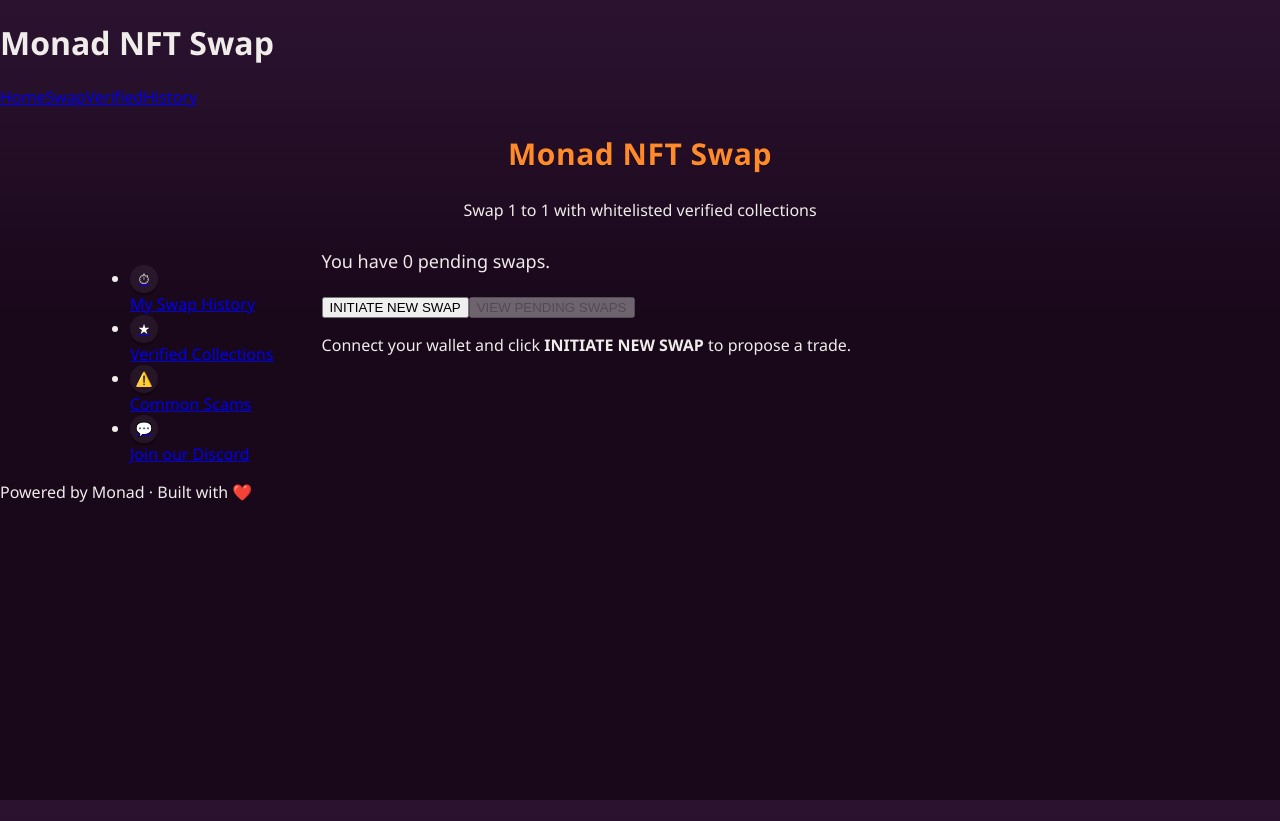
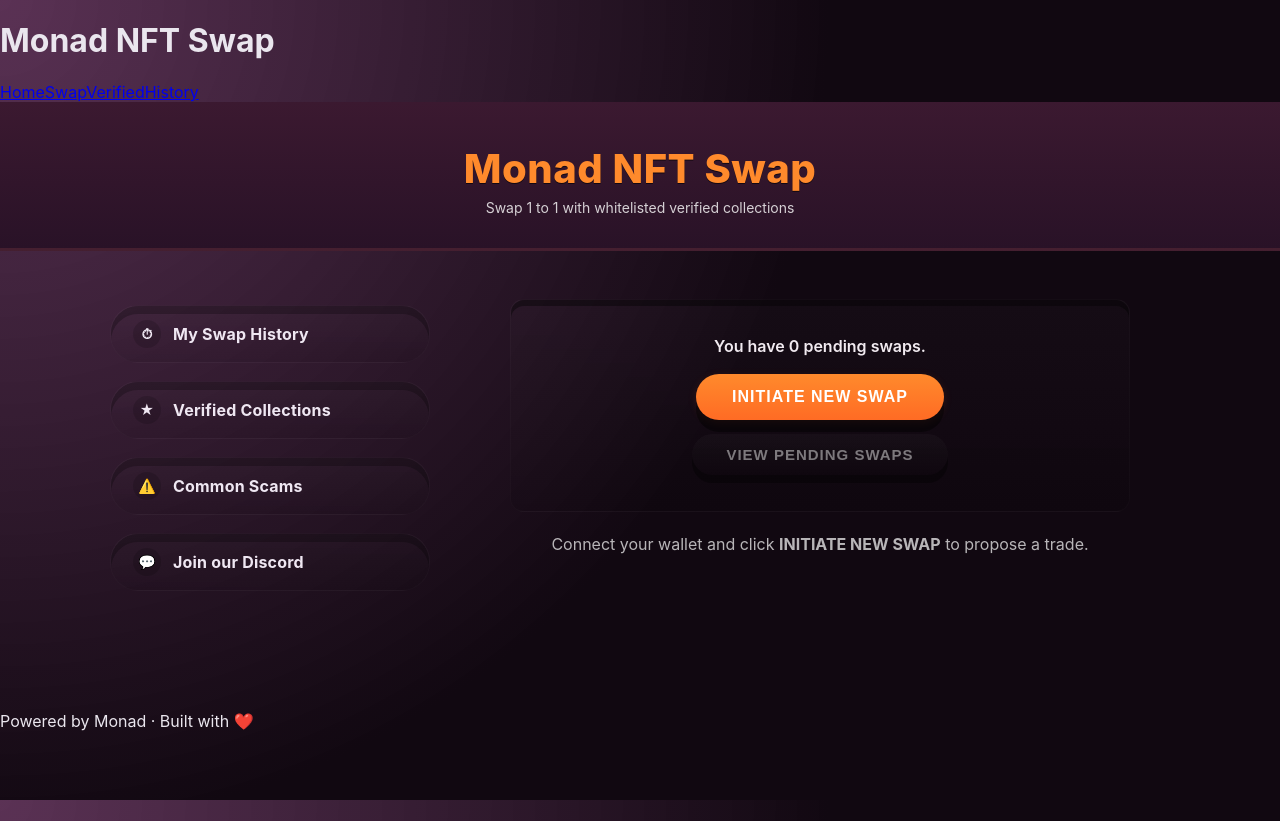
Before and after one commit to FreezyDan/monad-nft-swap, a React (Vite) app in the folder frontend/: page /swap in a window 1280 px wide. Built offline with nearby package versions, Linux system fonts and the light colour scheme; what @rainbow-me/rainbowkit, wagmi would draw is missing.

Commit message:
chore: initial push with frontend

```diff
--- a/frontend/src/index.css
+++ b/frontend/src/index.css
@@ -1,254 +1,219 @@
-/* src/index.css - full file */
-/* Basic reset and font stack */
+/* src/index.css - full stylesheet for the swap UI */
+/* Colors chosen to match the Famous Fox feel */
 :root{
-  --bg-dark: #0b0710;
-  --purple-900: #240b2a; /* deep purple */
-  --purple-800: #2e0f36;
-  --panel: rgba(0,0,0,0.6);
-  --accent-orange: #ff8a2b;
-  --accent-orange-dark: #d6671b;
-  --muted: #c9c0d3;
-  --pill-dark: rgba(255,255,255,0.06);
+  --bg-dark: #0f0610;
+  --purple-900: #2b1230;
+  --purple-800: #291227;
+  --purple-700: #2d0f2a;
+  --panel-bg: #120814;
+  --accent-orange: #ff8a2c;
+  --accent-orange-2: #ff6b24;
+  --muted: #bdb1c0;
+  --pill-bg: rgba(255,255,255,0.04);
+  --pill-border: rgba(0,0,0,0.25);
+  --shadow-strong: rgba(0,0,0,0.55);
 }
 
-* { box-sizing: border-box; }
-html,body,#root { height: 100%; }
-body {
-  margin: 0;
-  font-family: "Segoe UI", Roboto, "Helvetica Neue", Arial, sans-serif;
-  background: linear-gradient(180deg, #2b1330 0%, #19071a 40%), var(--bg-dark);
-  color: #efece9;
+*{box-sizing:border-box}
+html,body,#root{height:100%}
+body{
+  margin:0;
+  font-family:"Inter",system-ui,-apple-system,"Segoe UI",Roboto,"Helvetica Neue",Arial;
+  background:radial-gradient(circle at top left,rgba(62,14,55,0.85) 0%,rgba(17,8,17,1) 55%);
+  color:#eae6ee;
   -webkit-font-smoothing:antialiased;
   -moz-osx-font-smoothing:grayscale;
 }
 
-/* Header */
-.site-header {
-  background: linear-gradient(180deg, rgba(44,16,36,0.95), rgba(21,7,19,0.95));
-  border-bottom: 1px solid rgba(255,140,70,0.06);
-  padding: 18px 0;
-  position: sticky;
-  top: 0;
-  z-index: 30;
+.container{
+  max-width:1100px;
+  margin:0 auto;
+  padding:36px 20px;
+}
+
+/* Header positioning */
+.app-header{
+  position:relative;
+  height:0;                   /* Do not affect layout height */
+  z-index:50;
 }
 .header-inner{
-  width: min(1200px, 94%);
-  margin: 0 auto;
-  display: flex;
-  align-items: center;
-  justify-content: space-between;
+  position:fixed;
+  top:14px;
+  left:0;
+  right:0;
+  max-width:1100px;
+  margin:0 auto;
+  display:flex;
+  justify-content:space-between;
+  align-items:center;
+  padding:0 18px;
 }
-.site-title {
-  font-size: 30px;
-  font-weight: 800;
-  color: var(--accent-orange);
-  text-shadow: 0 1px 0 rgba(0,0,0,0.6);
-  letter-spacing: 0.5px;
+.header-left,.header-right{
+  flex:1;
 }
-.wallet-btn {
-  display: flex;
-  gap: 12px;
+.header-center{
+  flex:0;
+  text-align:center;
 }
 
-/* Main layout */
-.main-content {
-  min-height: calc(100vh - 150px);
-  padding: 36px 0;
+/* Wallet button styling (RainbowKit ConnectButton) */
+[data-rk] .rk-connect-button {
+  font-weight:700;
+  letter-spacing:0.2px;
 }
 
-/* container */
-.container {
-  width: min(1100px, 94%);
-  margin: 0 auto;
-  display: flex;
-  gap: 48px;
-  align-items: flex-start;
+/* Hero / header band */
+.swap-hero{
+  width:100%;
+  background:linear-gradient(180deg,#3b1930 0%,#291227 100%);
+  padding:34px 0 24px;
+  border-bottom:3px solid rgba(255,138,44,0.05);
+}
+.swap-hero-inner{
+  max-width:1100px;
+  margin:0 auto;
+  text-align:center;
+  padding:8px 20px;
+}
+.site-title{
+  margin:0;
+  font-size:40px;
+  color:var(--accent-orange);
+  font-weight:800;
+  text-shadow:0 1px 0 rgba(0,0,0,0.6);
+  letter-spacing:0.5px;
+}
+.site-sub{
+  margin:6px 0 0;
+  color:rgba(255,255,255,0.8);
+  font-size:14px;
 }
 
-/* Hero */
-.swap-hero {
-  text-align: center;
-  margin-bottom: 28px;
-}
-.hero-title {
-  font-size: 36px;
-  margin: 0;
-  color: #fff;
-}
-.hero-sub {
-  margin: 8px 0 0 0;
-  color: var(--muted);
-  font-size: 15px;
+/* Swap page layout (same as your existing styles) */
+.swap-content{
+  display:flex;
+  gap:40px;
+  align-items:flex-start;
+  padding:48px 20px 120px;
 }
 
-/* Swap body */
-.swap-body {
-  margin-top: 8px;
+.left-menu{
+  width:320px;
+  padding-top:6px;
 }
-
-/* Left column */
-.left-col {
-  flex: 0 0 320px;
+.left-menu ul{
+  list-style:none;
+  margin:0;
+  padding:0;
+  display:flex;
+  flex-direction:column;
+  gap:18px;
 }
-
-/* Right column */
-.right-col {
-  flex: 1;
-  min-height: 220px;
-  display: flex;
-  flex-direction: column;
-  align-items: center;
+.left-menu .pill{
+  display:flex;
+  align-items:center;
+  gap:12px;
+  padding:14px 22px;
+  border-radius:28px;
+  background:linear-gradient(180deg,rgba(255,255,255,0.02),rgba(0,0,0,0.06));
+  border:1px solid rgba(255,255,255,0.02);
+  color:#efe7f2;
+  text-decoration:none;
+  box-shadow:0 8px 0 rgba(0,0,0,0.25) inset;
+  font-weight:700;
+  letter-spacing:0.2px;
 }
-
-/* Sidebar pills */
-.sidebar-nav ul {
-  list-style: none;
-  padding: 0;
-  margin: 0;
-}
-.sidebar-nav li + li { margin-top: 18px; }
-
-.sidebar-pill {
-  display: inline-flex;
-  align-items: center;
-  gap: 14px;
-  width: 270px;
-  padding: 14px 20px;
-  background: rgba(255,255,255,0.03);
-  border-radius: 48px;
-  color: #f5ecff;
-  text-decoration: none;
-  box-shadow: inset 0 -6px 0 rgba(0,0,0,0.35);
-  transition: transform .12s ease, background .12s ease;
-  font-weight: 700;
-}
-.sidebar-pill:hover {
-  transform: translateY(-3px);
-  background: rgba(255,255,255,0.05);
-}
-.pill-icon {
-  display:inline-block;
-  width: 28px;
-  height: 28px;
-  border-radius: 999px;
-  background: rgba(255,255,255,0.06);
-  display:flex;
+.left-menu .pill-icon{
+  display:inline-flex;
+  width:28px;
+  height:28px;
+  border-radius:14px;
+  background:rgba(0,0,0,0.15);
   align-items:center;
   justify-content:center;
   font-size:14px;
-  color: #fff;
-  box-shadow: 0 3px 0 rgba(0,0,0,0.25);
 }
 
-/* Pending / actions area */
-.pending-info {
-  width: 100%;
-  max-width: 600px;
-  text-align: center;
+.right-panel{
+  flex:1;
+  min-height:160px;
+  display:flex;
+  flex-direction:column;
+  align-items:center;
 }
-.pending-text {
-  margin-bottom: 22px;
-  font-size: 18px;
-  color: #efe9e8;
+.pending-row{
+  width:100%;
+  max-width:620px;
+  background:linear-gradient(180deg,rgba(255,255,255,0.02),rgba(0,0,0,0.08));
+  padding:36px;
+  border-radius:14px;
+  border:1px solid rgba(255,255,255,0.02);
+  display:flex;
+  flex-direction:column;
+  align-items:center;
+  box-shadow:0 6px 0 rgba(0,0,0,0.4) inset;
+}
+.pending-text{
+  color:#f1eaf0;
+  margin-bottom:18px;
+  font-weight:600;
 }
 
-/* Buttons styling (primary / secondary big pills) */
-.action-buttons {
-  display: flex;
-  gap: 18px;
-  flex-direction: column;
-  align-items: center;
-  margin-bottom: 24px;
-  width: 100%;
+.cta-wrap{
+  display:flex;
+  flex-direction:column;
+  gap:14px;
+  width:100%;
+  align-items:center;
 }
-.btn-primary.big,
-.btn-secondary.big {
-  width: 320px;
-  padding: 16px 24px;
-  border-radius: 32px;
-  font-weight: 800;
-  font-size: 15px;
-  letter-spacing: 1px;
-  text-transform: uppercase;
-  border: none;
-  cursor: pointer;
+.cta-primary{
+  appearance:none;
+  border:0;
+  background:linear-gradient(180deg,var(--accent-orange),var(--accent-orange-2));
+  color:white;
+  font-weight:800;
+  padding:14px 36px;
+  border-radius:30px;
+  box-shadow:0 12px 0 rgba(0,0,0,0.45),0 2px 10px rgba(255,107,36,0.12);
+  cursor:pointer;
+  font-size:16px;
+  letter-spacing:1px;
+  transition:transform .08s ease,box-shadow .12s ease;
+}
+.cta-primary:active{ transform:translateY(2px); }
+.cta-primary:focus{ outline:3px solid rgba(255,138,44,0.12); }
+
+.cta-secondary{
+  appearance:none;
+  border:0;
+  background:linear-gradient(180deg,rgba(255,255,255,0.03),rgba(0,0,0,0.06));
+  color:rgba(255,255,255,0.5);
+  padding:12px 34px;
+  border-radius:30px;
+  box-shadow:0 8px 0 rgba(0,0,0,0.4);
+  font-weight:800;
+  font-size:15px;
+  letter-spacing:1px;
+}
+.cta-secondary[disabled]{
+  opacity:0.9;
+  filter:grayscale(10%);
+  cursor:not-allowed;
 }
 
-/* Primary orange with strong inner shadow + outline like example */
-.btn-primary.big {
-  background: linear-gradient(180deg, var(--accent-orange), var(--accent-orange-dark));
-  color: #fff;
-  box-shadow:
-    0 10px 0 rgba(0,0,0,0.55),
-    0 2px 18px rgba(214,114,36,0.32),
-    inset 0 -6px 0 rgba(0,0,0,0.2);
-  border: 4px solid rgba(0,0,0,0.45);
-}
-.btn-primary.big:hover { transform: translateY(-3px); }
-
-/* Secondary muted disabled-looking pill */
-.btn-secondary.big {
-  background: linear-gradient(180deg, rgba(255,255,255,0.03), rgba(255,255,255,0.02));
-  color: rgba(255,255,255,0.75);
-  border: 4px solid rgba(0,0,0,0.45);
-  box-shadow: 0 8px 0 rgba(18,6,18,0.6);
-}
-.btn-secondary.big[disabled] {
-  opacity: 0.85;
-  color: rgba(255,255,255,0.55);
-  cursor: default;
+.help-text{
+  margin-top:22px;
+  color:rgba(255,255,255,0.7);
+  text-align:center;
 }
 
-/* Additional info block */
-.swap-info-block {
-  margin-top: 18px;
-  text-align: center;
+/* Responsive adjustments */
+@media (max-width:940px){
+  .swap-content{ flex-direction:column; align-items:stretch; gap:26px; padding:32px 20px 80px; }
+  .left-menu{ width:100%; order:2; }
+  .left-menu ul{ flex-direction:row; gap:10px; overflow:auto; padding-bottom:6px; }
+  .left-menu .pill{ min-width:170px; white-space:nowrap; }
+  .right-panel{ order:1; }
+  .pending-row{ max-width:100%; padding:28px; }
 }
-.muted { color: var(--muted); }
-
-/* Modal */
-.modal-backdrop {
-  position: fixed;
-  inset: 0;
-  background: rgba(4,3,6,0.6);
-  display: flex;
-  align-items: center;
-  justify-content: center;
-  z-index: 120;
-}
-.modal-card {
-  background: linear-gradient(180deg, rgba(20,10,20,0.95), rgba(10,6,10,0.9));
-  width: min(720px, 92%);
-  border-radius: 12px;
-  padding: 18px;
-  box-shadow: 0 20px 60px rgba(0,0,0,0.7);
-  border: 1px solid rgba(255,255,255,0.04);
-}
-.modal-header { display:flex; justify-content:space-between; align-items:center; }
-.modal-header h3 { margin: 0; color: var(--accent-orange); }
-.close-btn { background: transparent; border: none; color: var(--muted); font-size: 18px; cursor:pointer; }
-
-.modal-body { color: var(--muted); margin-top: 12px; }
-.modal-actions { margin-top: 18px; display:flex; gap:12px; justify-content:flex-end; }
-
-/* Footer */
-.site-footer {
-  border-top: 1px solid rgba(255,255,255,0.03);
-  padding: 10px 0;
-  margin-top: 24px;
-  background: linear-gradient(180deg, rgba(30,8,29,0.95), transparent);
-}
-.footer-inner { width: min(1100px, 94%); margin: 0 auto; color: #c9c0d3; }
-
-/* Responsiveness */
-@media (max-width: 900px) {
-  .container {
-    flex-direction: column;
-    gap: 18px;
-  }
-  .left-col { flex: unset; width: 100%; display:flex; justify-content:center; }
-  .sidebar-pill { width: 85%; }
-  .right-col { align-items: center; }
-  .btn-primary.big, .btn-secondary.big { width: 90%; }
-  .pending-text { font-size: 16px; }
-}
```
Also changed, not shown: frontend/src/components/Header.tsx (+28 -109 lines).
